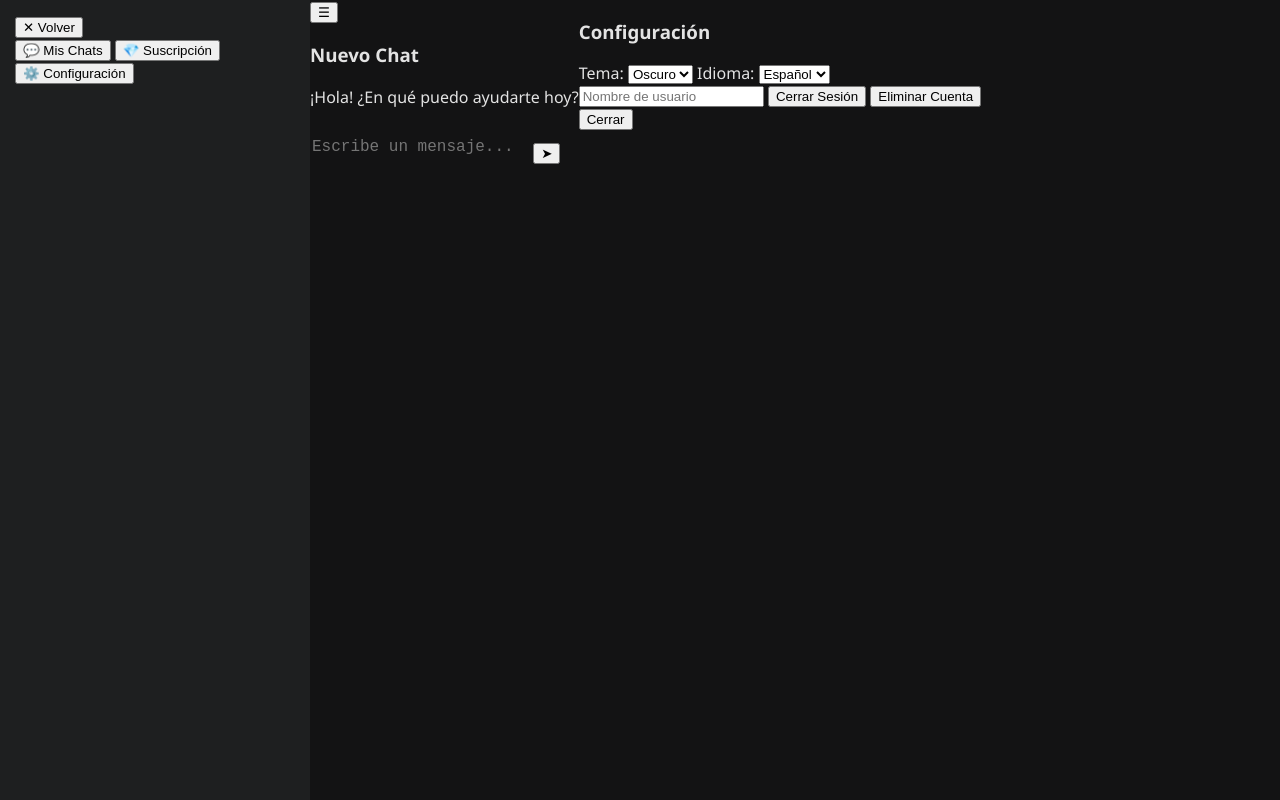
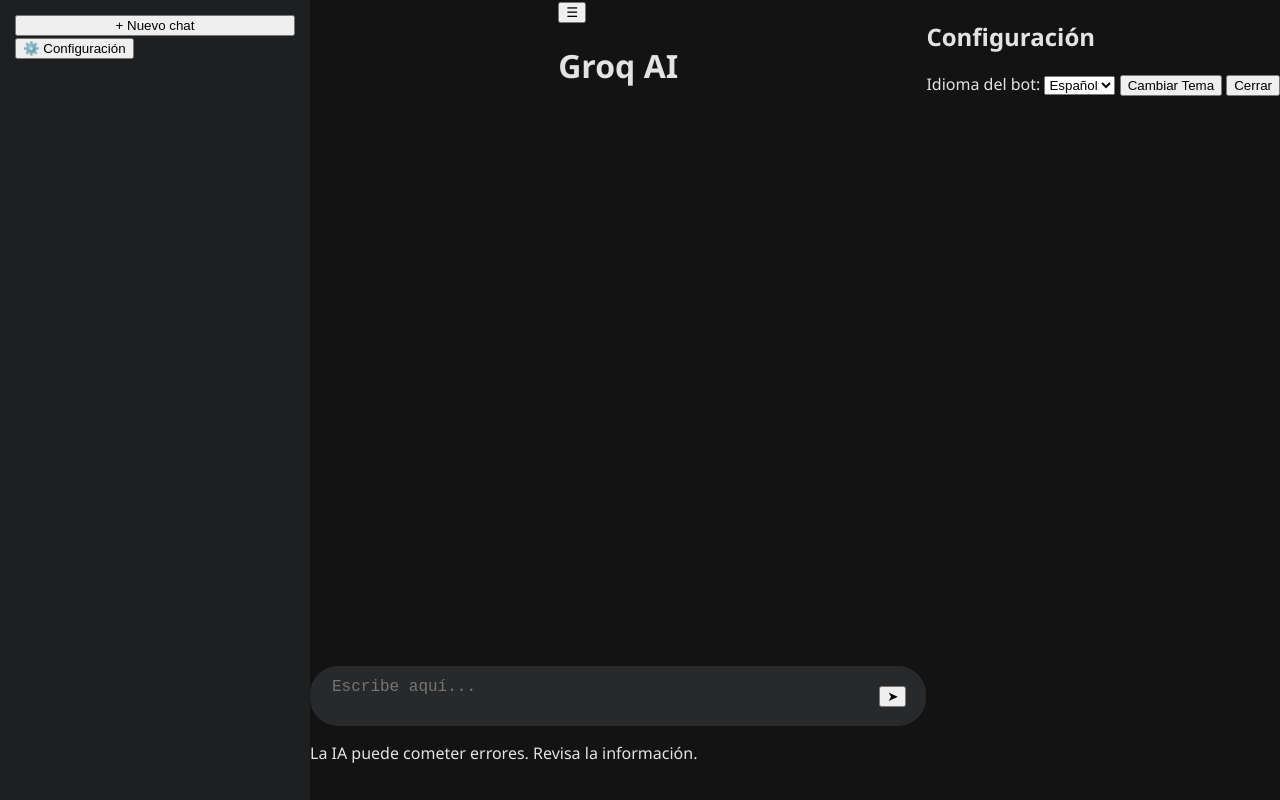
Before and after one commit to sloetgames-afk/asistenteia.sg, a plain HTML site: page index.html in a window 1280 px wide. Drawn offline with Linux system fonts and the light colour scheme.

Commit message:
Refactor index.html for improved structure and labels

```diff
--- a/index.html
+++ b/index.html
@@ -2,60 +2,48 @@
 <html lang="es">
 <head>
     <meta charset="UTF-8">
-    <meta name="viewport" content="width=device-width, initial-scale=1.0, maximum-scale=1.0, user-scalable=no">
-    <title>Mi Chat AI</title>
+    <meta name="viewport" content="width=device-width, initial-scale=1.0">
+    <title>AI Chat</title>
     <link rel="stylesheet" href="style.css">
 </head>
 <body class="dark-theme">
+    <nav class="sidebar" id="sidebar">
+        <button class="new-chat-btn" onclick="location.reload()">+ Nuevo chat</button>
+        <div class="history" id="chat-list"></div>
+        <div class="sidebar-footer">
+            <button onclick="openSettings()">⚙️ Configuración</button>
+        </div>
+    </nav>
 
-    <div id="sidebar" class="sidebar">
-        <div class="sidebar-header">
-            <button onclick="toggleMenu()">✕ Volver</button>
-        </div>
-        <div class="menu-items">
-            <button class="menu-btn">💬 Mis Chats</button>
-            <button class="menu-btn">💎 Suscripción</button>
-            <button class="menu-btn" onclick="openConfig()">⚙️ Configuración</button>
-        </div>
-    </div>
-
-    <div class="main-content">
+    <main class="main-container">
         <header>
-            <button class="icon-btn" onclick="toggleMenu()">☰</button>
-            <h3>Nuevo Chat</h3>
+            <button onclick="toggleSidebar()">☰</button>
+            <h1>Groq AI</h1>
         </header>
 
-        <div id="chat-box" class="chat-box">
-            <div class="msg bot">¡Hola! ¿En qué puedo ayudarte hoy?</div>
-        </div>
+        <section id="chat-window" class="chat-window">
+            </section>
 
-        <div class="input-container">
-            <textarea id="userInput" placeholder="Escribe un mensaje..." rows="1"></textarea>
-            <button id="sendBtn">➤</button>
-        </div>
-    </div>
+        <footer class="input-section">
+            <div class="input-wrapper">
+                <textarea id="userInput" placeholder="Escribe aquí..."></textarea>
+                <button id="sendBtn">➤</button>
+            </div>
+            <p class="disclaimer">La IA puede cometer errores. Revisa la información.</p>
+        </footer>
+    </main>
 
-    <div id="configModal" class="modal">
+    <div id="settingsModal" class="modal">
         <div class="modal-content">
-            <h3>Configuración</h3>
-            <label>Tema:
-                <select onchange="changeTheme(this.value)">
-                    <option value="dark">Oscuro</option>
-                    <option value="light">Claro</option>
+            <h2>Configuración</h2>
+            <label>Idioma del bot:
+                <select id="langSelect">
+                    <option value="es">Español</option>
+                    <option value="en">Inglés</option>
                 </select>
             </label>
-            <label>Idioma:
-                <select>
-                    <option>Español</option>
-                    <option>Inglés</option>
-                </select>
-            </label>
-            <div class="profile-section">
-                <input type="text" placeholder="Nombre de usuario" id="username">
-                <button class="btn-danger" onclick="logout()">Cerrar Sesión</button>
-                <button class="btn-delete">Eliminar Cuenta</button>
-            </div>
-            <button onclick="closeConfig()">Cerrar</button>
+            <button onclick="toggleTheme()">Cambiar Tema</button>
+            <button onclick="closeSettings()">Cerrar</button>
         </div>
     </div>
 
```
